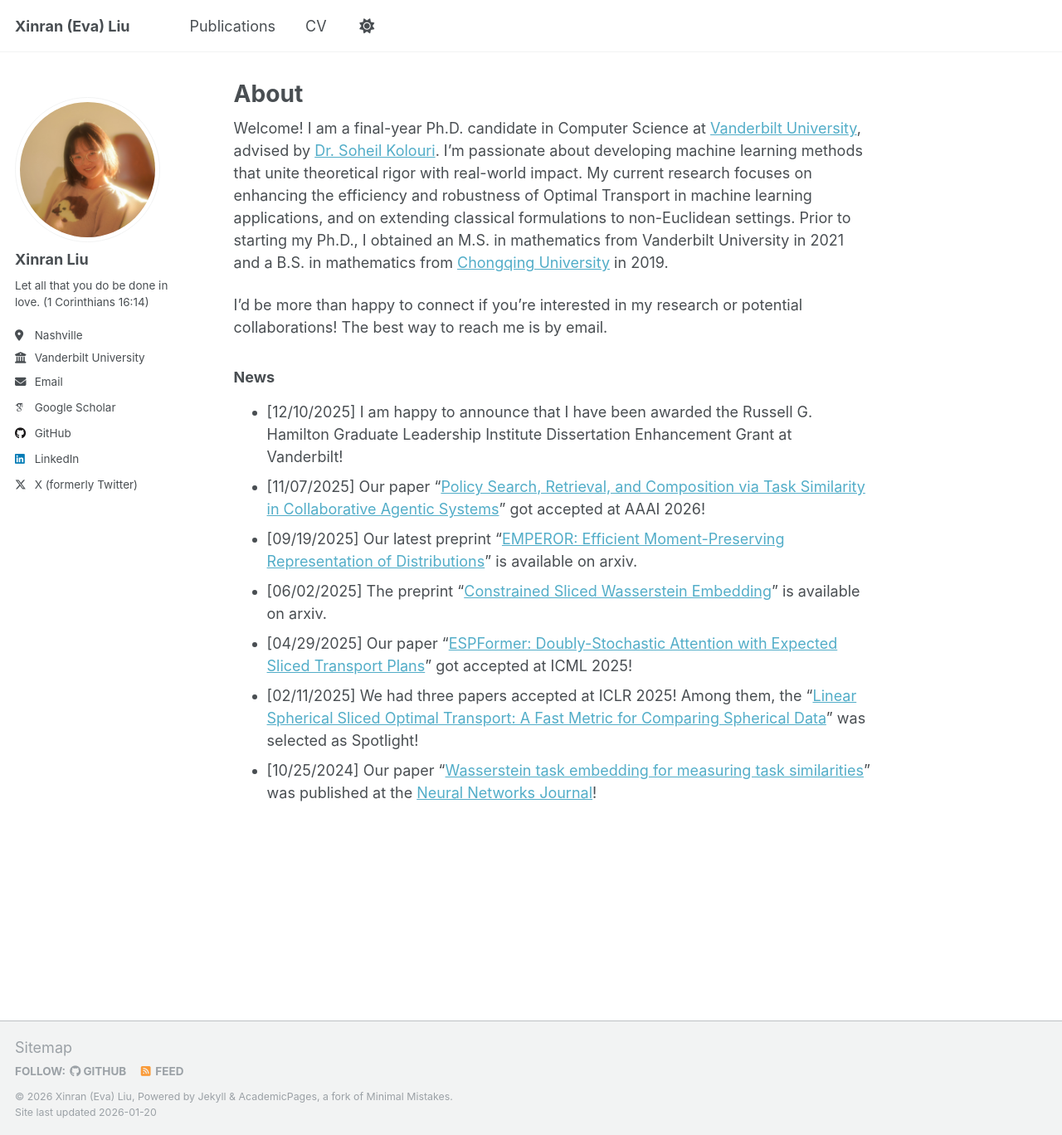
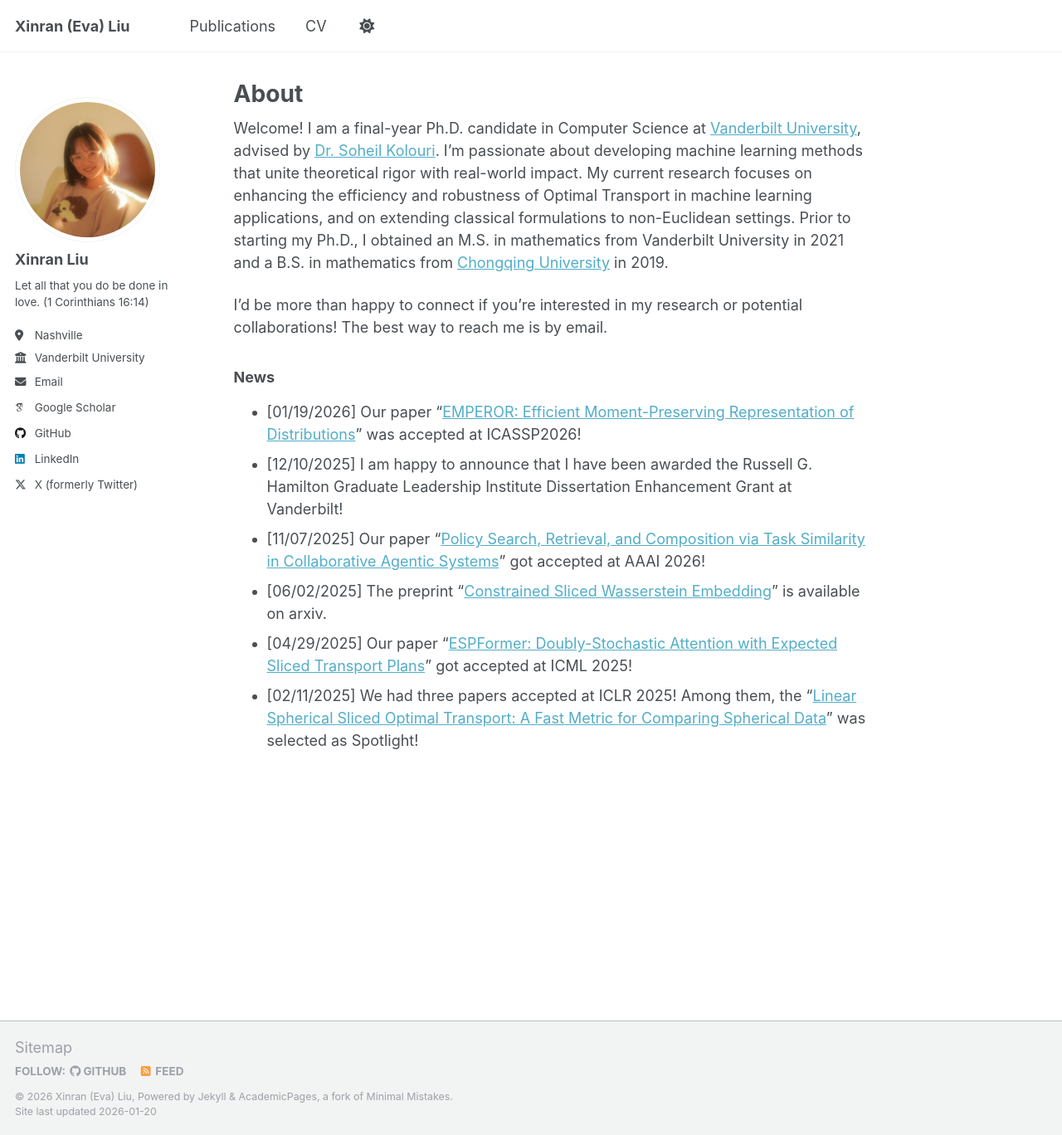
Before and after one commit to xinranliueva/xinranliueva.github.io, a Jekyll site: the page built from _pages/about.md, in a window 1280 px wide and 1368 px high. Shown: the whole window at 83% size. Built offline with Jekyll 4.4.1, drawn with Linux system fonts in a browser that asks for light colours; some web fonts are replaced.

Commit message:
Update news section in about.md
Removed duplicate news entries and consolidated information.

```diff
--- a/_pages/about.md
+++ b/_pages/about.md
@@ -14,17 +14,15 @@ I’d be more than happy to connect if you’re interested in my research or pot
 
 ### News
 
+
+  - [01/19/2026]
+     Our paper "[EMPEROR: Efficient Moment-Preserving Representation of Distributions](https://arxiv.org/pdf/2509.16379)" was accepted at ICASSP2026!
   - [12/10/2025]
      I am happy to announce that I have been awarded the Russell G. Hamilton Graduate Leadership Institute Dissertation Enhancement Grant at Vanderbilt!
   - [11/07/2025]
      Our paper "[Policy Search, Retrieval, and Composition via Task Similarity in Collaborative Agentic Systems](https://arxiv.org/pdf/2506.05577)" got accepted at AAAI 2026!
-  - [09/19/2025]
-     Our latest preprint "[EMPEROR: Efficient Moment-Preserving Representation of Distributions](https://arxiv.org/pdf/2509.16379)" is available on arxiv.
   - [06/02/2025]
      The preprint "[Constrained Sliced Wasserstein Embedding](https://arxiv.org/abs/2506.02203)" is available on arxiv.
   - [04/29/2025]
      Our paper "[ESPFormer: Doubly-Stochastic Attention with Expected Sliced Transport Plans](https://openreview.net/pdf?id=Uq70mJuUB8)" got accepted at ICML 2025!
-  - [02/11/2025]
-     We had three papers accepted at ICLR 2025! Among them, the "[Linear Spherical Sliced Optimal Transport: A Fast Metric for Comparing Spherical Data](https://openreview.net/pdf?id=fgUFZAxywx)" was selected as Spotlight!
-  - [10/25/2024]
-     Our paper "[Wasserstein task embedding for measuring task similarities](https://www.sciencedirect.com/science/article/pii/S0893608024007202)" was published at the [Neural Networks Journal](https://www.sciencedirect.com/journal/neural-networks)!
+  - [02/11/2025] We had three papers accepted at ICLR 2025! Among them, the "[Linear Spherical Sliced Optimal Transport: A Fast Metric for Comparing Spherical Data](https://openreview.net/pdf?id=fgUFZAxywx)" was selected as Spotlight!
```
